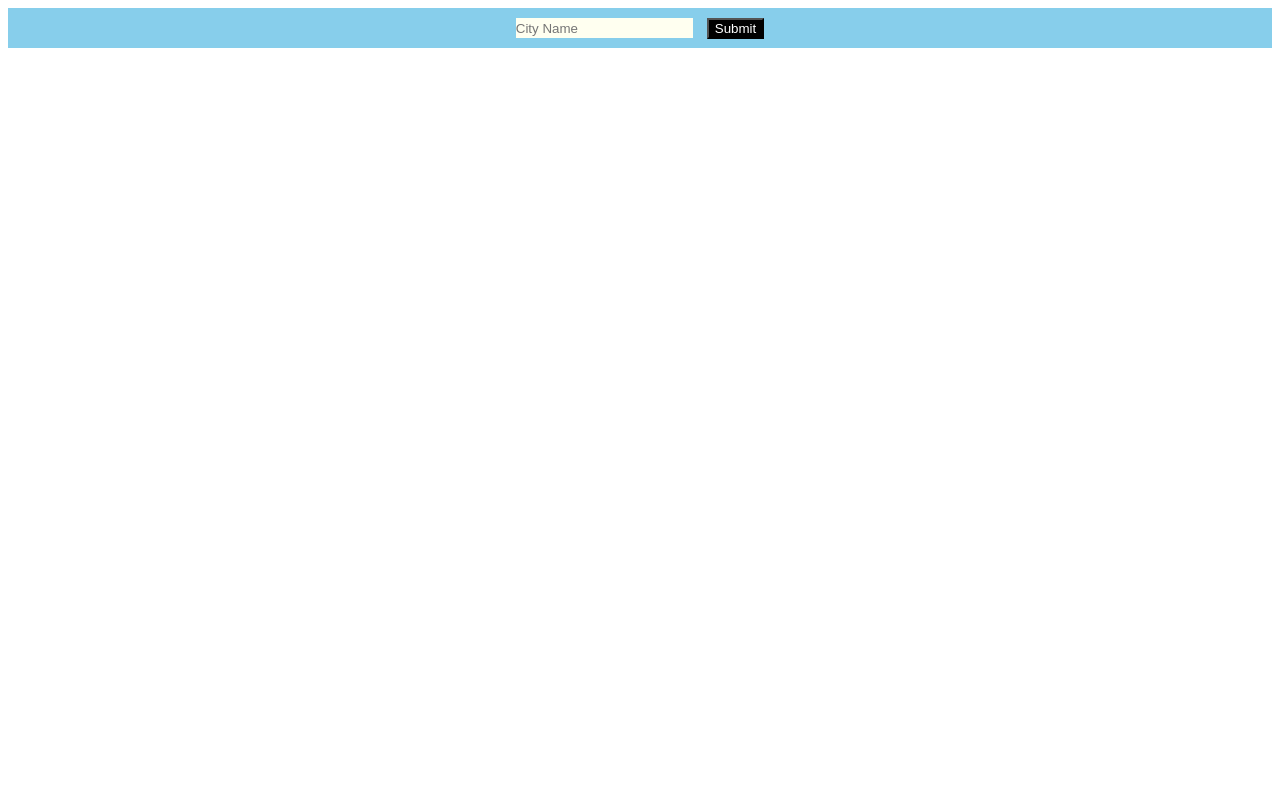
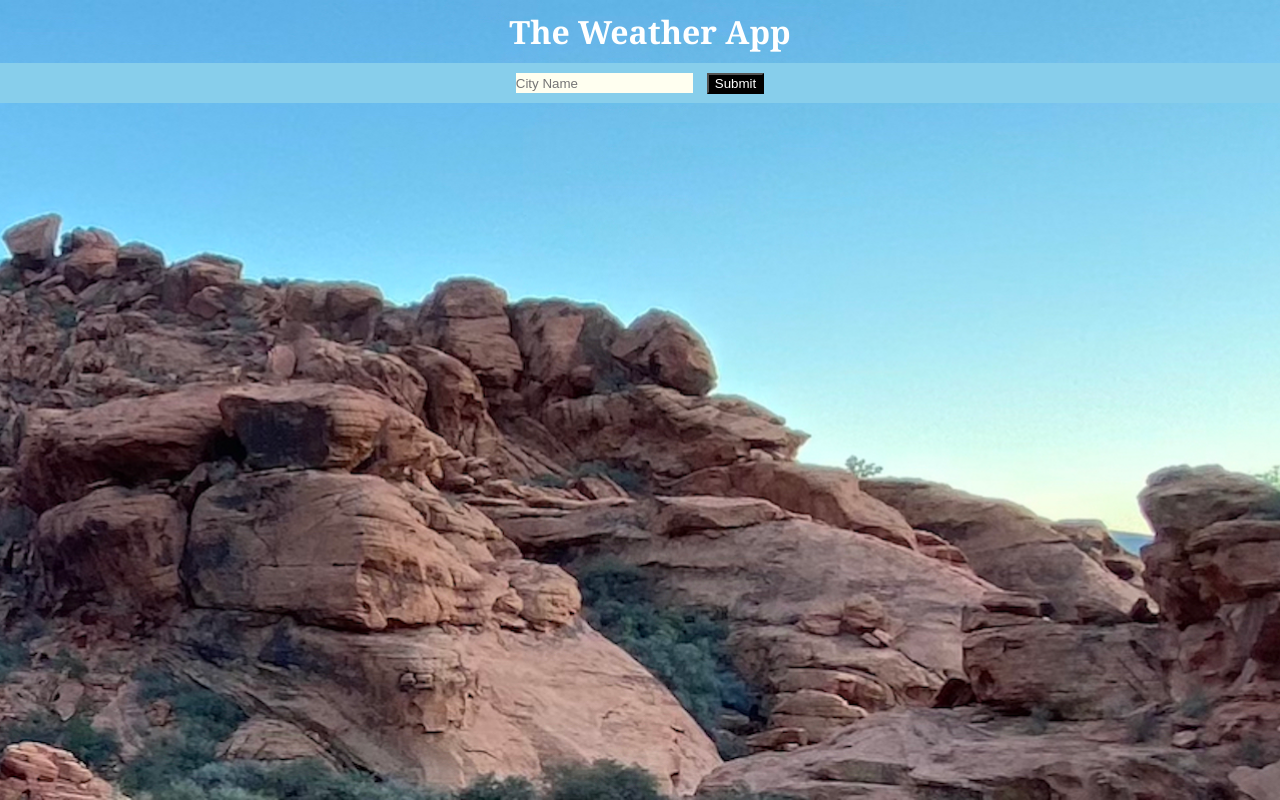
Before and after one commit to RaccoonNW/phase-1-final-project, a plain HTML site: page index.html in a window 1280 px wide. Drawn offline with Linux system fonts and the light colour scheme.

Commit message:
Add background image

```diff
--- a/index.html
+++ b/index.html
@@ -1,10 +1,11 @@
 <!DOCTYPE html>
-<html lang="en">
+<html lang="en" class="html">
   <head>
     <title>Weather App</title>
     <link rel="stylesheet" href="style.css">
   </head>
-  <body>
+  <body class="body">
+    <h1 class="title-heading">The Weather App</h1>
     <div class="wrapper">
       <form id='city-search' class="search-form">
         <input id='search' type='text' name='search' class="search" placeholder="City Name">
--- a/style.css
+++ b/style.css
@@ -80,3 +80,27 @@
   font-size: 16px;
   width: min-content;
 }
+
+html, body {
+  /* background: url(IMG_2841.jpg); */
+  /* background-repeat: no-repeat;
+  background-size: auto; */
+  height: 100%;
+  margin: 0;
+  background: url(IMG_2841.jpg);
+  height: 100%;
+  background-position: center;
+  background-repeat: no-repeat;
+  background-size: cover;
+}
+
+.title-heading {
+  text-align: center;
+  padding: 10px;
+  width: 100%;
+  color: white;
+  font-family:Georgia, 'Times New Roman', Times, serif;
+  height: fit-content;
+  margin-top: 0px;
+  margin-bottom: 0px;
+}
```
Also changed, not shown: IMG_2841.jpg (added), WeatherApp.jpg (added), 2 other files.
